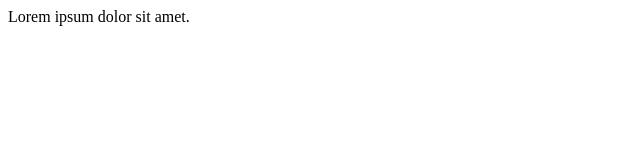
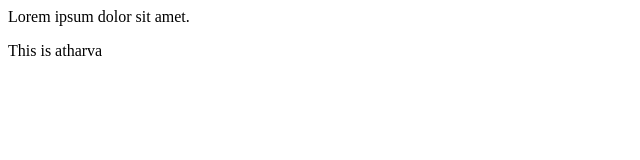
Before and after one commit to AtharvaKabade/localrepo, a plain HTML site: page index.html in a window 1280 px wide. Shown: the full height of the page, 0-640 px from the left. Drawn offline with Linux system fonts and the light colour scheme.

Commit message:
added new feature

```diff
--- a/index.html
+++ b/index.html
@@ -1 +1,2 @@
 <p>Lorem ipsum dolor sit amet.</p>
+<p>This is atharva</p>
```
